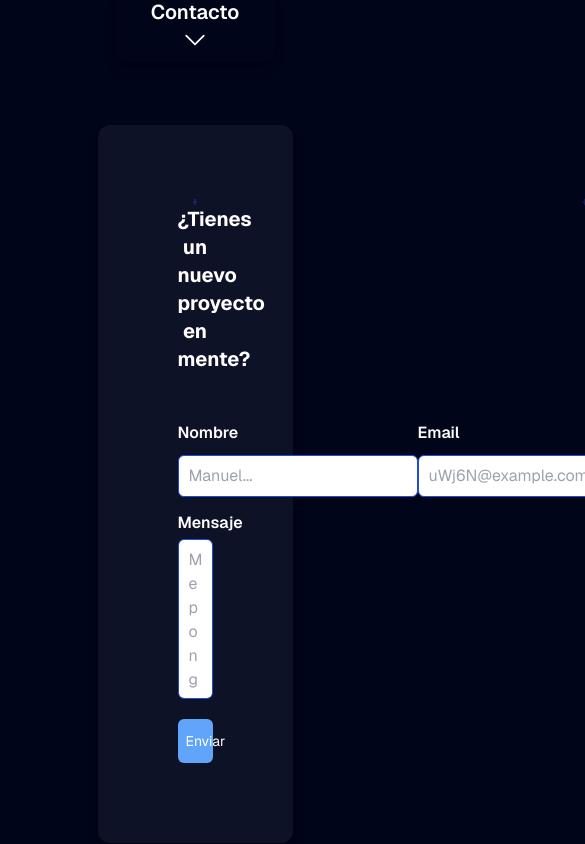
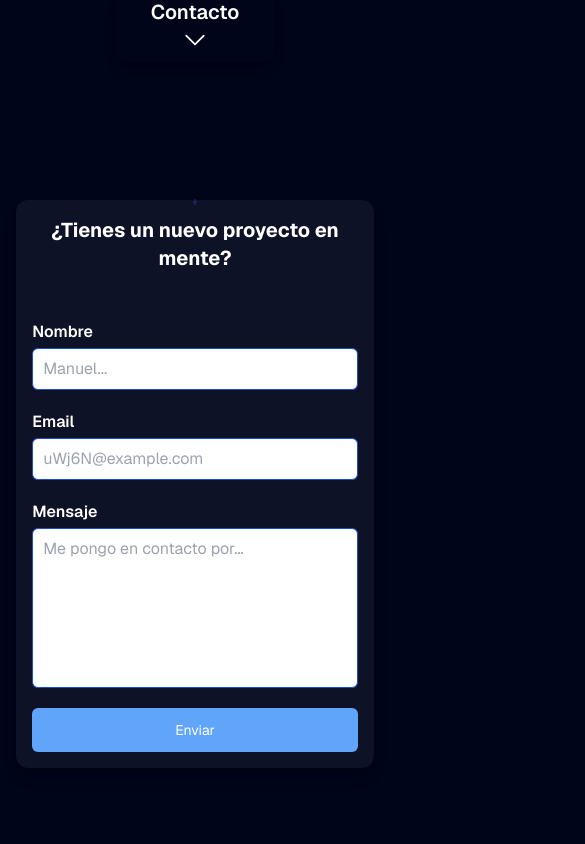
Before and after one commit to manup94/portfolio, a Next.js app: page / in a window 390 px wide. Shown: the part 4440-5284 px from the top of the page, 585 px wide, since content can reach past the window. Built offline with nearby package versions, Linux system fonts and the light colour scheme.

Commit message:
add responsive to form

```diff
--- a/src/app/components/form/form.tsx
+++ b/src/app/components/form/form.tsx
@@ -39,7 +39,7 @@ export function Form() {
 
   return (
     <section id="contacto" className="h-[100vh] flex flex-col justify-center">
-      <div className="p-20 w-1/2 flex flex-col gap-12 mx-auto text-white shadow-lg shadow-black/20 rounded-xl bg-white/5 ring-1 ring-black/5">
+      <div className="lg:p-20 p-4 md:w-1/2 w-11/12 flex flex-col gap-12 mx-auto text-white shadow-lg shadow-black/20 rounded-xl bg-white/5 ring-1 ring-black/5">
         <h2 className="text-xl text-center font-bold">
           ¿Tienes un nuevo proyecto en mente?
         </h2>
@@ -54,14 +54,14 @@ export function Form() {
           }}
           className="flex flex-col justify-center gap-5"
         >
-          <div className="flex justify-between">
+          <div className="xl:flex justify-between">
             <motion.fieldset
               initial={{ height: "70px" }}
               animate={{ height: errors.name ? "90px" : "70px" }}
               transition={{ duration: 0.3 }}
-              className="flex flex-col gap-1"
+              className="flex flex-col gap-1 xl:mb-0 mb-5"
             >
-              <div className="flex flex-col gap-2.5 z-30">
+              <div className="flex flex-col xl:gap-2.5 gap-1 z-30">
                 <label className="font-semibold" htmlFor="name">
                   Nombre
                 </label>
@@ -91,7 +91,7 @@ export function Form() {
               transition={{ duration: 0.3 }}
               className="flex flex-col gap-1"
             >
-              <div className="flex flex-col gap-2.5 z-30">
+              <div className="flex flex-col xl:gap-2.5 gap-1  z-30">
                 <label className="font-semibold" htmlFor="email">
                   Email
                 </label>
--- a/src/app/components/navbar.tsx
+++ b/src/app/components/navbar.tsx
@@ -1,7 +1,7 @@
-import Link from "next/link";
-import Linkedin from "../icons/linkedin";
-import Github from "../icons/github";
-import Email from "../icons/email";
+import Link from "next/link"
+import Linkedin from "../icons/linkedin"
+import Github from "../icons/github"
+import Email from "../icons/email"
 
 const Navbar = () => {
   return (
@@ -9,7 +9,7 @@ const Navbar = () => {
       <Link
         aria-label="Email"
         className="hover:scale-110 transition-all duration-300 ease-in-out"
-        href="mailto:mperezpradosjose@gmail.com"
+        href="#contacto"
       >
         <Email />
       </Link>
@@ -28,7 +28,7 @@ const Navbar = () => {
         <Linkedin />
       </Link>
     </nav>
-  );
-};
+  )
+}
 
-export default Navbar;
+export default Navbar
```
